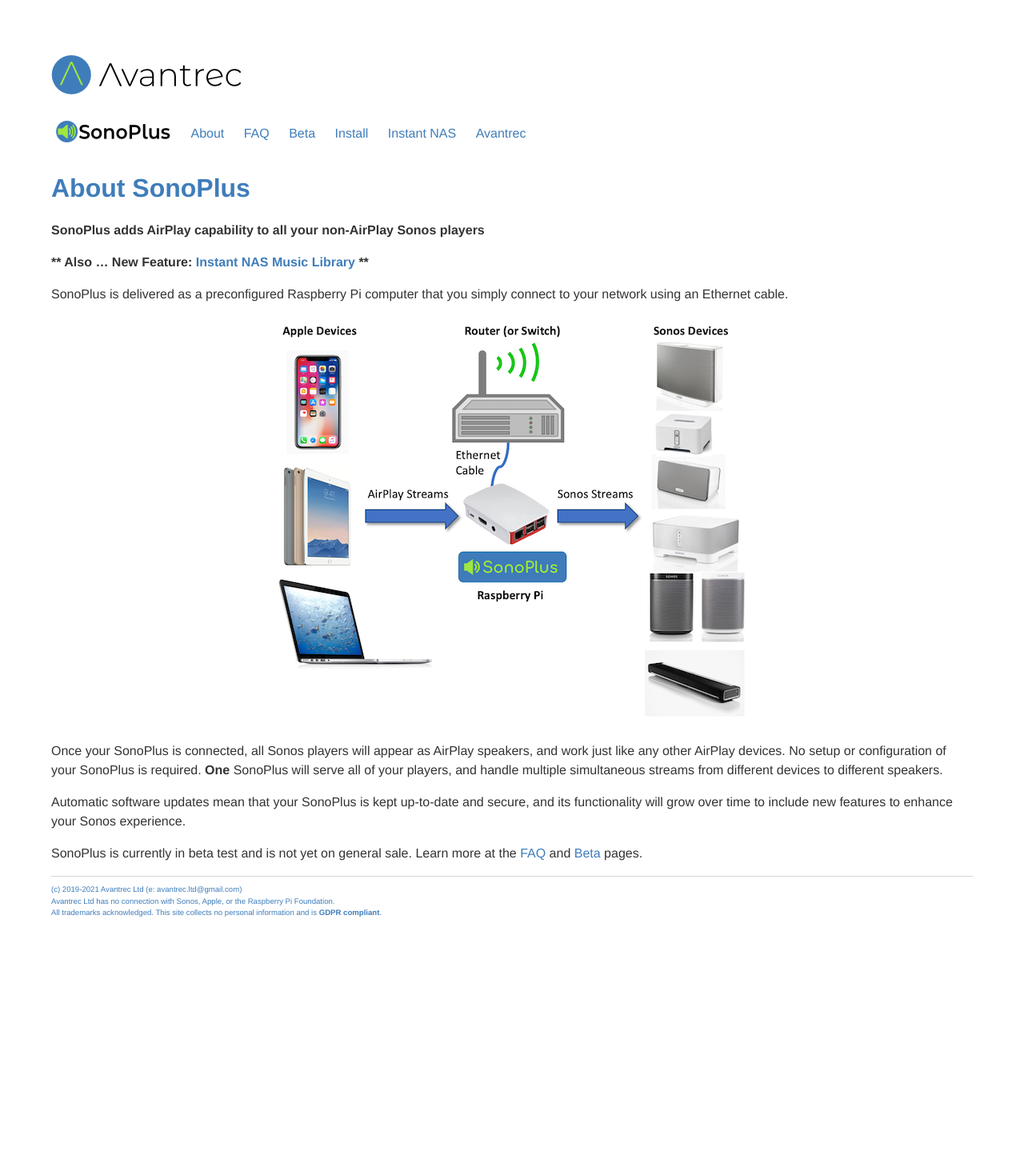
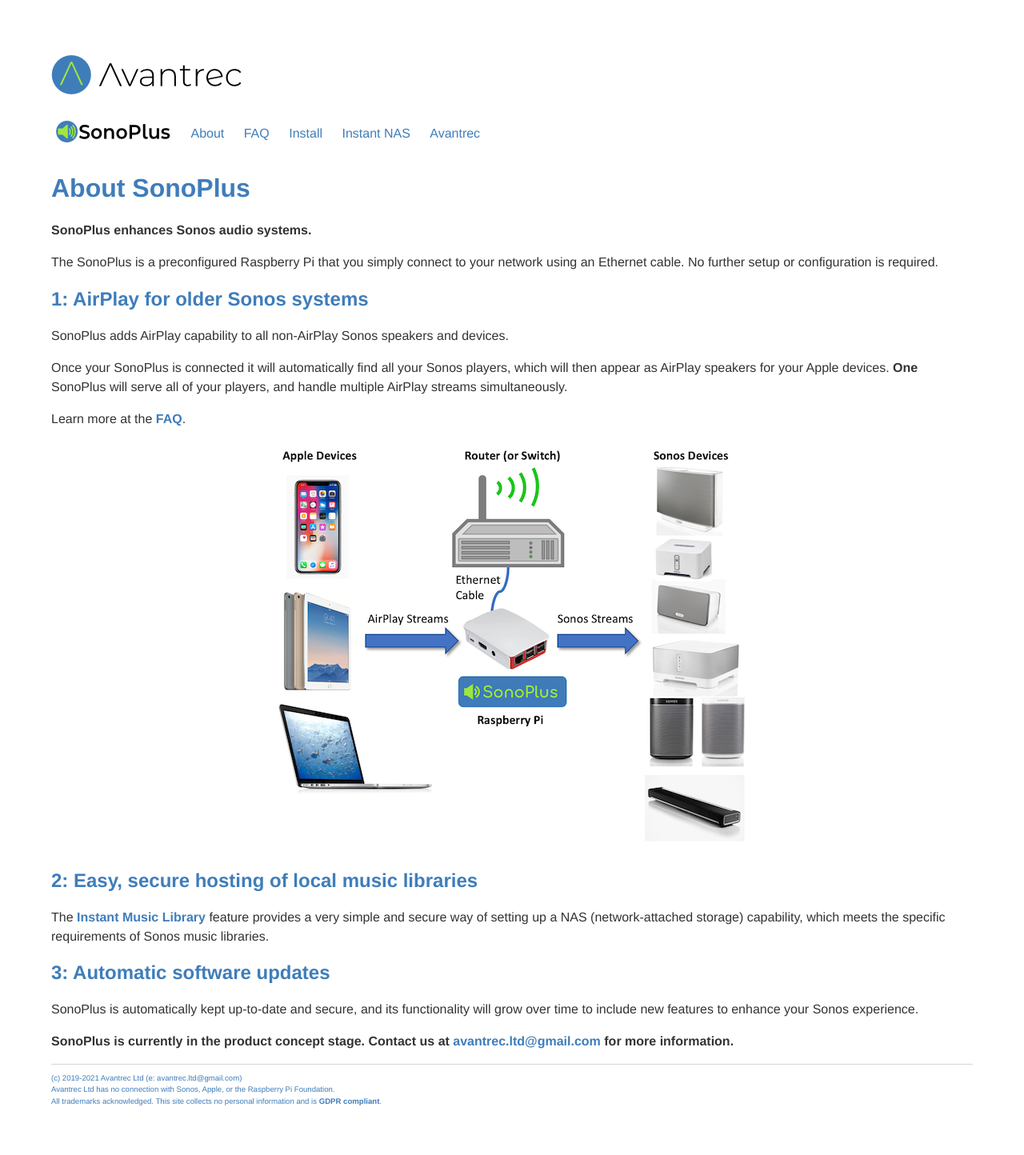
Before and after one commit to avantrec/avantrec.github.io, a Jekyll site: the page built from sonoplus/index.md, in a window 1280 px wide. Shown: the whole page at 80% size. Built offline with Jekyll 4.4.1, drawn with Linux system fonts in a browser that asks for light colours; before the commit the page ends 1209 px from its top, so only the background shows below that.

Commit message:
Post-beta updates

```diff
--- a/_layouts/sonoplus.html
+++ b/_layouts/sonoplus.html
@@ -29,7 +29,6 @@
                     <li><img src="/images/sonoplus_small.png" alt="SonoPlus Logo" align="middle"></li>
                     <li><a href="/sonoplus">About</a></li>
                     <li><a href="/sonoplus/faq">FAQ</a></li>
-                    <li><a href="/sonoplus/beta">Beta</a></li>
                     <li><a href="/sonoplus/installation">Install</a></li>
                     <li><a href="/sonoplus/instantlibrary">Instant NAS</a></li>
                     <li><a href="/sonoplus/avantrec">Avantrec</a></li>
--- a/sonoplus/index.md
+++ b/sonoplus/index.md
@@ -5,17 +5,27 @@
 
 # About SonoPlus
 
-**SonoPlus adds AirPlay capability to all your non-AirPlay Sonos players**
+**SonoPlus enhances Sonos audio systems.**
 
-**** Also ... New Feature: [Instant NAS Music Library]({{ site.baseurl }}{% link sonoplus/instantlibrary.md %}) ****
+The SonoPlus is a preconfigured Raspberry Pi that you simply connect to your network using an Ethernet cable. No further setup or configuration is required.
 
-SonoPlus is delivered as a preconfigured Raspberry Pi computer that you simply connect to your network using an Ethernet cable.
+## 1: AirPlay for older Sonos systems
+
+SonoPlus adds AirPlay capability to all non-AirPlay Sonos speakers and devices.
+
+Once your SonoPlus is connected it will automatically find all your Sonos players, which will then appear as AirPlay speakers for your Apple devices. **One** SonoPlus will serve all of your players, and handle multiple AirPlay streams simultaneously.
+
+Learn more at the **[FAQ]({{ site.baseurl }}{% link sonoplus/faq.md %})**.
 
 {: style="text-align:center"}
 ![SonoPlus](/images/SonoPlusDiagram_600px.png)
 
-Once your SonoPlus is connected, all Sonos players will appear as AirPlay speakers, and work just like any other AirPlay devices. No setup or configuration of your SonoPlus is required. **One** SonoPlus will serve all of your players, and handle multiple simultaneous streams from different devices to different speakers.
+## 2: Easy, secure hosting of local music libraries
 
-Automatic software updates mean that your SonoPlus is kept up-to-date and secure, and its functionality will grow over time to include new features to enhance your Sonos experience.
+The **[Instant Music Library]({{ site.baseurl }}{% link sonoplus/instantlibrary.md %})** feature provides a very simple and secure way of setting up a NAS (network-attached storage) capability, which meets the specific requirements of Sonos music libraries.
 
-SonoPlus is currently in beta test and is not yet on general sale. Learn more at the [FAQ]({{ site.baseurl }}{% link sonoplus/faq.md %}) and [Beta]({{ site.baseurl }}{% link sonoplus/beta.md %}) pages.
+## 3: Automatic software updates
+
+SonoPlus is automatically kept up-to-date and secure, and its functionality will grow over time to include new features to enhance your Sonos experience.
+
+**SonoPlus is currently in the product concept stage. Contact us at <a href="mailto:avantrec.ltd@gmail.com">avantrec.ltd@gmail.com</a> for more information.**
```
Also changed, not shown: sonoplus/avantrec.md (+7 -5 lines), sonoplus/beta.md (+2 -16 lines), sonoplus/faq.md (+9 -11 lines).
